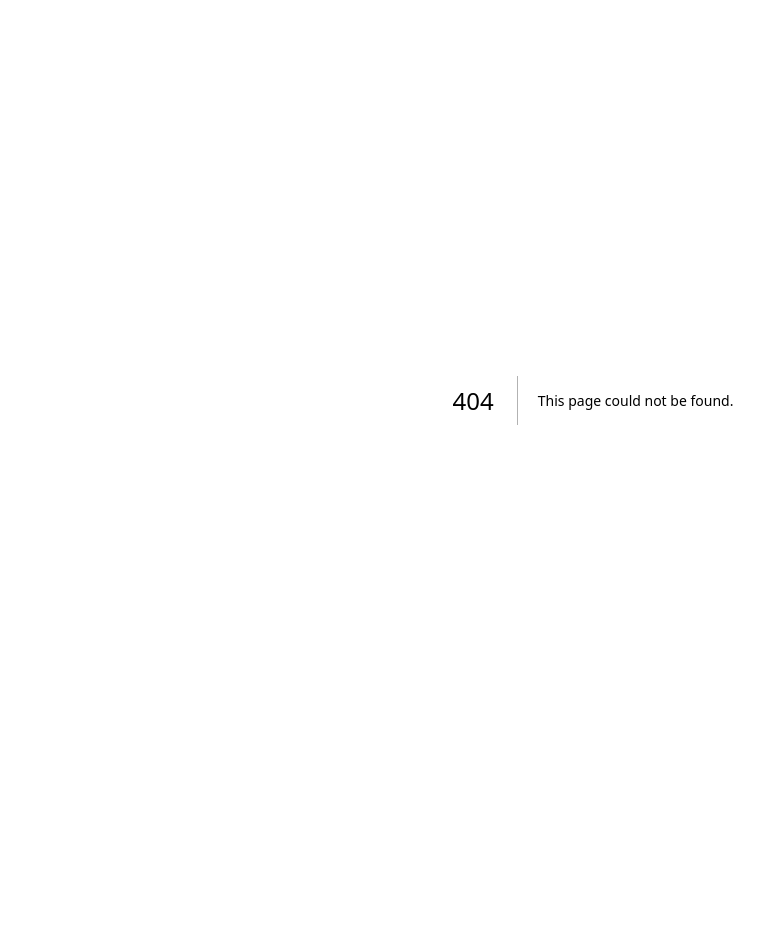
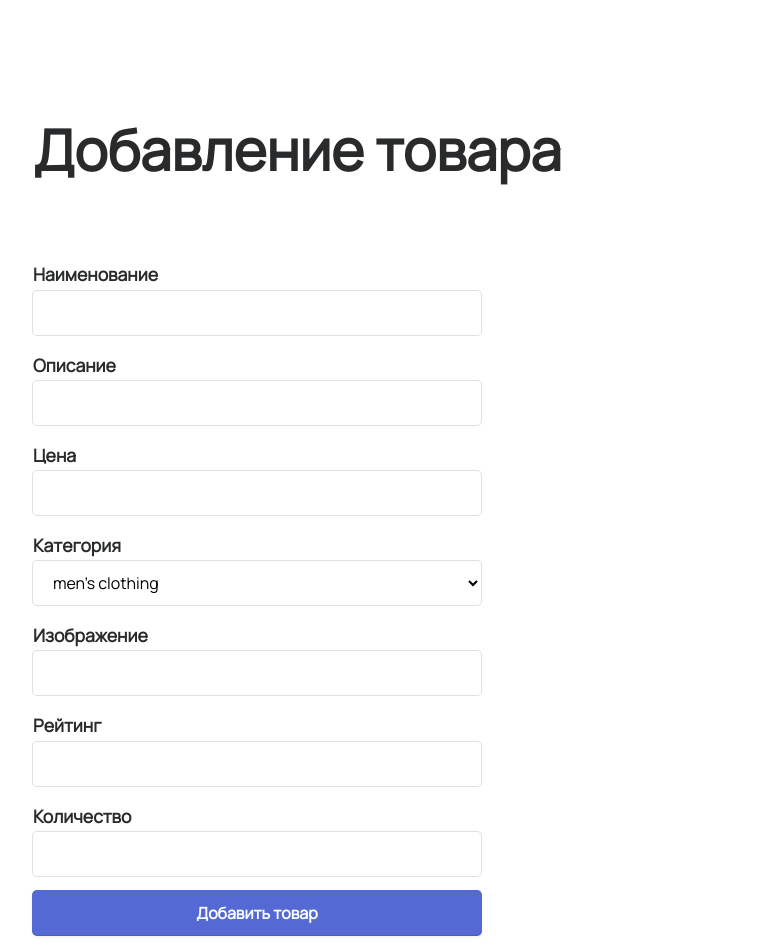
Before and after one commit to MFortal/test-isart, a Next.js app: page /create in a window 1280 px wide. Before the commit this address had no page. Shown: the top 952 px of the page, without its empty margins (47-811 px from the left). Before the commit the page ends 800 px from the top, so only its background shows below. Built offline with nearby package versions, Linux system fonts and the light colour scheme.

Commit message:
Создание фукционала добавления товара

```diff
--- /dev/null
+++ b/pages/create/index.js
@@ -0,0 +1,169 @@
+import { MainLayout } from "components/MainLayout";
+import { Formik } from "formik";
+import { useRouter } from "next/router";
+
+export default function CreateProduct({ products }) {
+  const router = useRouter();
+
+  async function handleClick(values) {
+    const response = await fetch("https://fakestoreapi.com/users", {
+      method: "POST",
+      body: JSON.stringify({
+        title: values.title,
+        price: values.price,
+        description: values.description,
+        category: values.category,
+        image: values.image,
+        rating: { rate: values.rate, count: values.count },
+      }),
+    })
+      .then(() => {
+        alert("Товар добавлен");
+        router.push("/");
+      })
+      .catch(() => {
+        alert("Что-то пошло не так");
+      });
+
+    console.log(response);
+  }
+  return (
+    <>
+      {JSON.stringify(products, null, 2)}
+      <MainLayout title={"Добавление товара"}>
+        <h1>Добавление товара</h1>
+        <section className="create-section">
+          <Formik
+            initialValues={{
+              title: "",
+              description: "",
+              price: "",
+              category: "",
+              image: "",
+              rate: "",
+              count: "",
+            }}
+            onSubmit={(values) => {
+              setTimeout(() => {
+                alert(JSON.stringify(values, null, 2));
+              }, 1000);
+              handleClick(values);
+            }}>
+            {(props) => (
+              <form onSubmit={props.handleSubmit} className="form">
+                <div className="field">
+                  <label htmlFor="title" className="field__label">
+                    Наименование
+                  </label>
+                  <input
+                    type="text"
+                    name="title"
+                    className="field__input"
+                    onChange={props.handleChange}
+                    onBlur={props.handleBlur}
+                    value={props.values.title}
+                  />
+                </div>
+                <div className="field">
+                  <label htmlFor="description" className="field__label">
+                    Описание
+                  </label>
+                  <input
+                    type="text"
+                    name="description"
+                    className="field__input"
+                    onChange={props.handleChange}
+                    onBlur={props.handleBlur}
+                    value={props.values.description}
+                  />
+                </div>
+                <div className="field">
+                  <label htmlFor="price" className="field__label">
+                    Цена
+                  </label>
+                  <input
+                    type="text"
+                    name="price"
+                    className="field__input"
+                    onChange={props.handleChange}
+                    onBlur={props.handleBlur}
+                    value={props.values.price}
+                  />
+                </div>
+
+                <div className="field">
+                  <label htmlFor="category" className="field__label">
+                    Категория
+                  </label>
+                  <select
+                    name="category"
+                    className="field__input"
+                    onChange={props.handleChange}
+                    onBlur={props.handleBlur}
+                    value={props.values.category}>
+                    <option value="men's clothing">men&apos;s clothing</option>
+                    <option value="jewelery">jewelery</option>
+                    <option value="electronics">electronics</option>
+                    <option value="women's clothing">
+                      women&apos;s clothing
+                    </option>
+                  </select>
+                </div>
+
+                <div className="field">
+                  <label htmlFor="image" className="field__label">
+                    Изображение
+                  </label>
+                  <input
+                    type="text"
+                    name="image"
+                    className="field__input"
+                    onChange={props.handleChange}
+                    onBlur={props.handleBlur}
+                    value={props.values.image}
+                  />
+                </div>
+
+                <div className="field">
+                  <label htmlFor="rate" className="field__label">
+                    Рейтинг
+                  </label>
+                  <input
+                    type="text"
+                    name="rate"
+                    className="field__input"
+                    onChange={props.handleChange}
+                    onBlur={props.handleBlur}
+                    value={props.values.rate}
+                  />
+                </div>
+
+                <div className="field">
+                  <label htmlFor="count" className="field__label">
+                    Количество
+                  </label>
+                  <input
+                    type="text"
+                    name="count"
+                    className="field__input"
+                    onChange={props.handleChange}
+                    onBlur={props.handleBlur}
+                    value={props.values.count}
+                  />
+                </div>
+
+                <div className="field">
+                  <input
+                    type="submit"
+                    value="Добавить товар"
+                    className="field__button"
+                  />
+                </div>
+              </form>
+            )}
+          </Formik>
+        </section>
+      </MainLayout>
+    </>
+  );
+}
--- /dev/null
+++ b/styles/form.scss
@@ -0,0 +1,54 @@
+.formbg {
+    &-inner {
+        margin: 0px auto;
+        width: 100%;
+        max-width: 448px;
+        background: white;
+        border-radius: 4px;
+        box-shadow: rgba(60, 66, 87, 0.12) 0px 7px 14px 0px, rgba(0, 0, 0, 0.12) 0px 3px 6px 0px;
+        padding: 48px;
+    }
+}
+.field__label {
+    font-size: 1.1rem;
+    font-weight: 600;
+    display: flex;
+    flex-direction: column;
+    gap: 20px;
+}
+
+.form {
+    padding: 40px;
+    max-width: 40%;
+    display: flex;
+    flex-direction: column;
+    gap: 15px;
+    margin-left: -40px;
+}
+
+.field__input,
+.field__button {
+    font-size: 16px;
+    line-height: 28px;
+    padding: 8px 16px;
+    width: 100%;
+    box-sizing: border-box;
+    min-height: 44px;
+    border: unset;
+    border-radius: 4px;
+    outline-color: rgb(84 105 212 / 0.5);
+    background-color: rgb(255, 255, 255);
+    box-shadow: rgba(0, 0, 0, 0) 0px 0px 0px 0px, rgba(0, 0, 0, 0) 0px 0px 0px 0px, rgba(0, 0, 0, 0) 0px 0px 0px 0px,
+        rgba(60, 66, 87, 0.16) 0px 0px 0px 1px, rgba(0, 0, 0, 0) 0px 0px 0px 0px, rgba(0, 0, 0, 0) 0px 0px 0px 0px,
+        rgba(0, 0, 0, 0) 0px 0px 0px 0px;
+}
+
+.field__button {
+    background-color: rgb(84, 105, 212);
+    box-shadow: rgba(0, 0, 0, 0) 0px 0px 0px 0px, rgba(0, 0, 0, 0) 0px 0px 0px 0px, rgba(0, 0, 0, 0.12) 0px 1px 1px 0px,
+        rgb(84, 105, 212) 0px 0px 0px 1px, rgba(0, 0, 0, 0) 0px 0px 0px 0px, rgba(0, 0, 0, 0) 0px 0px 0px 0px,
+        rgba(60, 66, 87, 0.08) 0px 2px 5px 0px;
+    color: #fff;
+    font-weight: 600;
+    cursor: pointer;
+}
--- a/styles/main.scss
+++ b/styles/main.scss
@@ -103,3 +103,5 @@ a {
         max-width: 50%;
     }
 }
+
+@import "form.scss";
```
